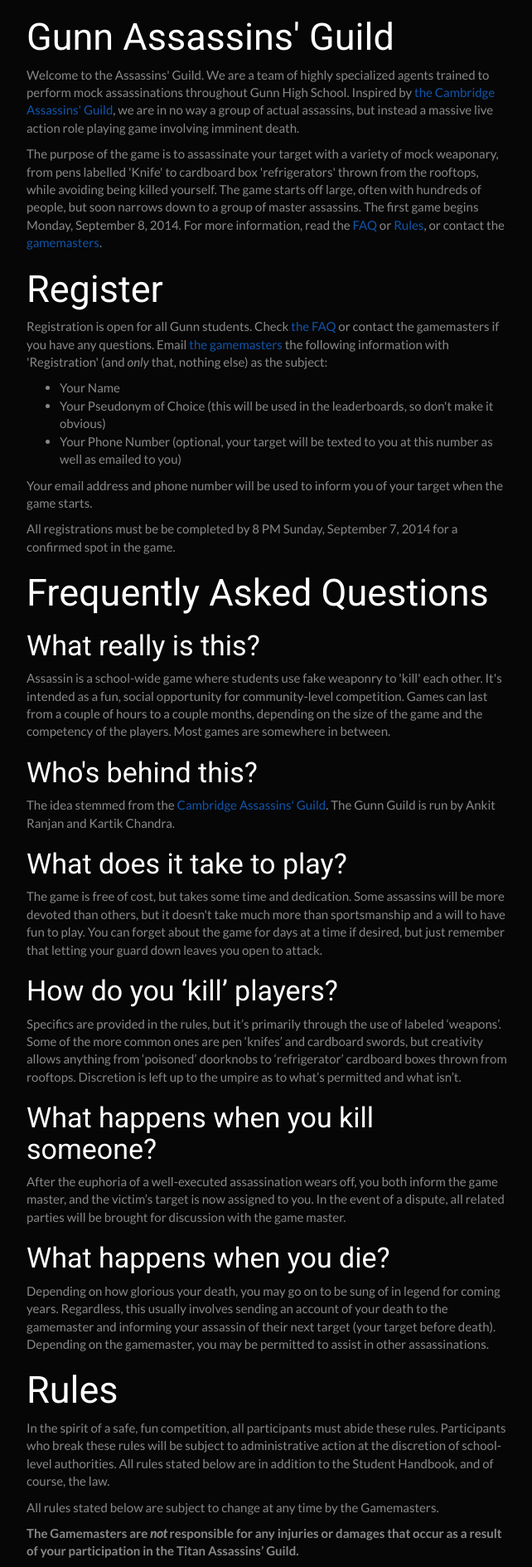
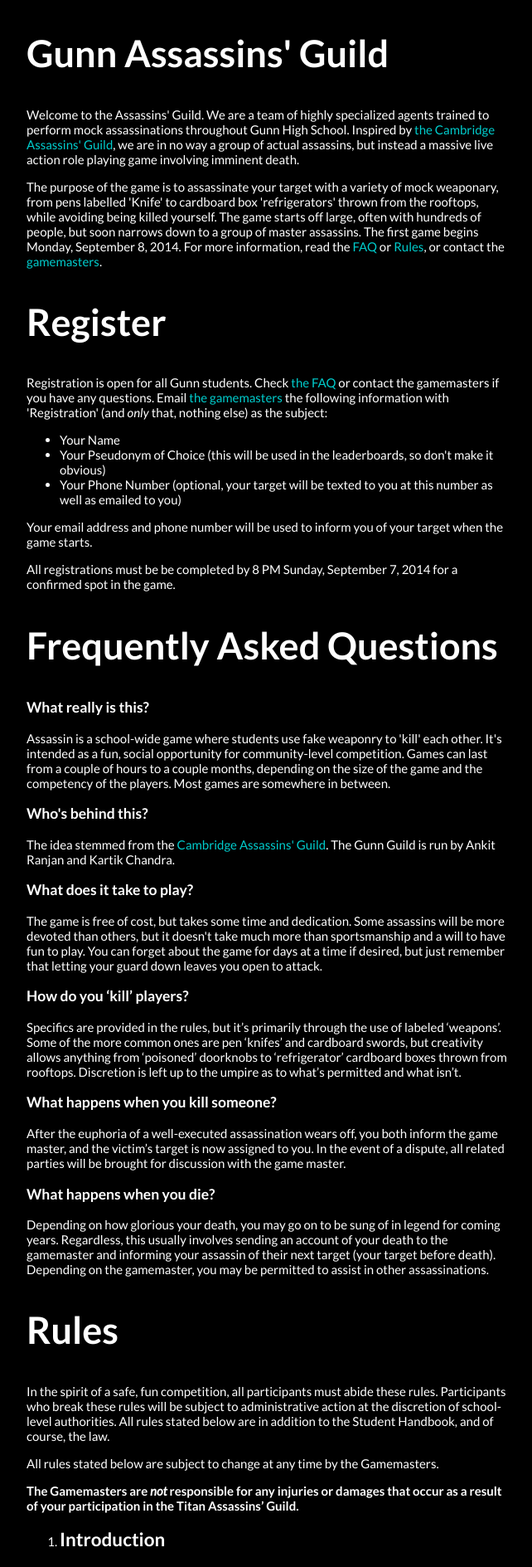
Before and after one commit to ankitr/assassin, a Flask app: page / in a window 1280 px wide. Shown: the top 1889 px of the page at 83% size, without its empty margins (318-960 px from the left). Run offline with Flask 2, Linux system fonts and the light colour scheme; some libraries are stand-ins or nearby versions.

Commit message:
I think this works?

```diff
--- a/app/static/css/style.css
+++ b/app/static/css/style.css
@@ -5,6 +5,8 @@
 }
 
 body {
+    background-color: #000;
+    color: #fff;
     margin: 0px;
     padding: 0px;
     font-family: Lato, sans-serif;
@@ -25,7 +27,7 @@
 }
 
 a {
-    color: #15a;
+    color: #00CDCD;
     text-decoration: none;
 }
 a:hover {
--- a/app/templates/main.html
+++ b/app/templates/main.html
@@ -5,8 +5,8 @@
     <meta charset="utf-8">
     <meta name="viewport" content="width=device-width, initial-scale=1">
     <title>Gunn Assassins' Guild</title>
-    <link rel="stylesheet" type="text/css" href="//normalize-css.googlecode.com/svn/trunk/normalize.css">
-    <link rel="stylesheet" type="text/css" href="/css/bootstrap.min.css">
+    <!-- <link rel="stylesheet" type="text/css" href="//normalize-css.googlecode.com/svn/trunk/normalize.css"> -->
+    <!-- <link rel="stylesheet" type="text/css" href="/css/bootstrap.min.css"> -->
     <link href="/css/style.css" type="text/css" rel="stylesheet">
 </head>
 
```
